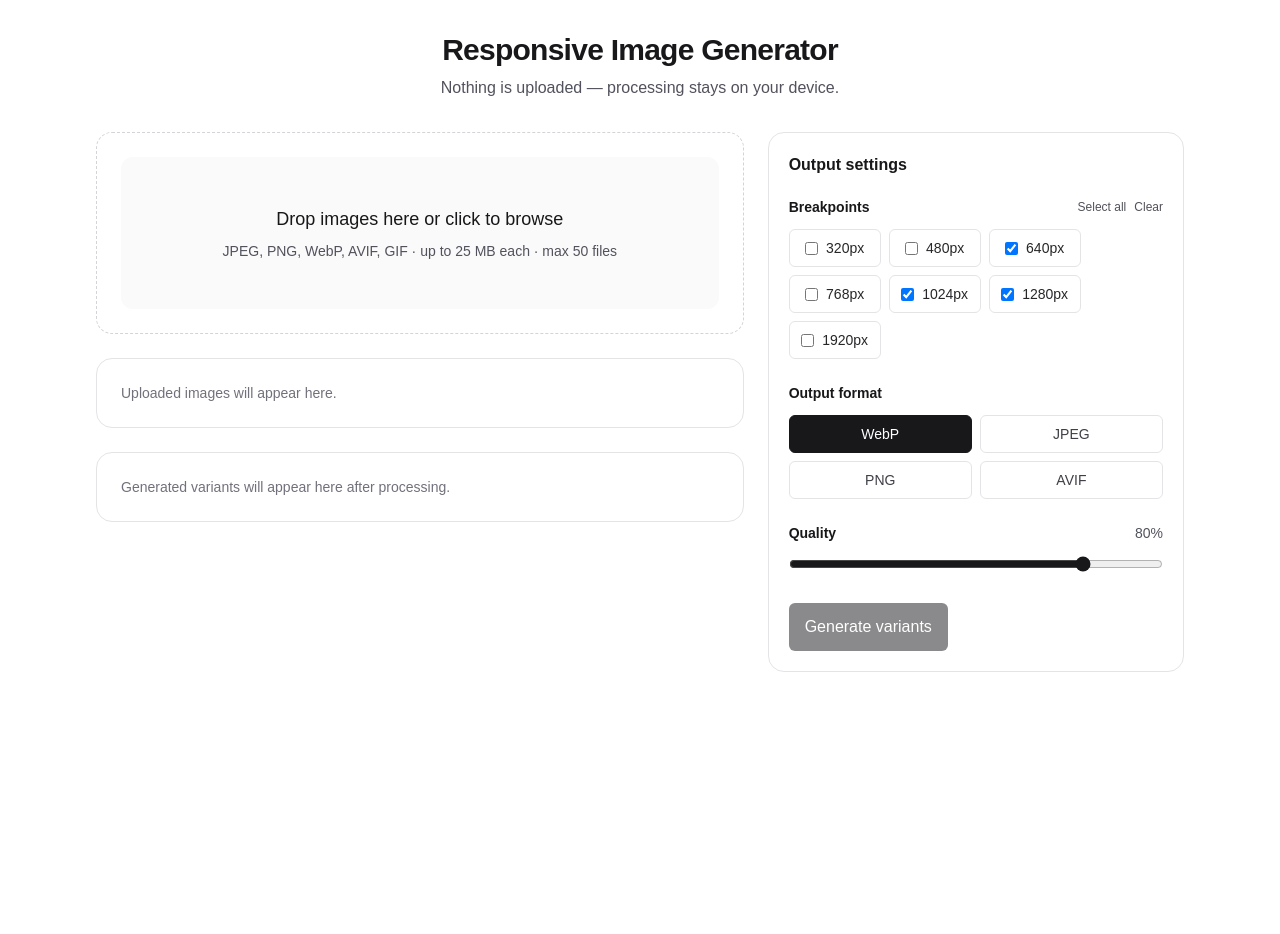
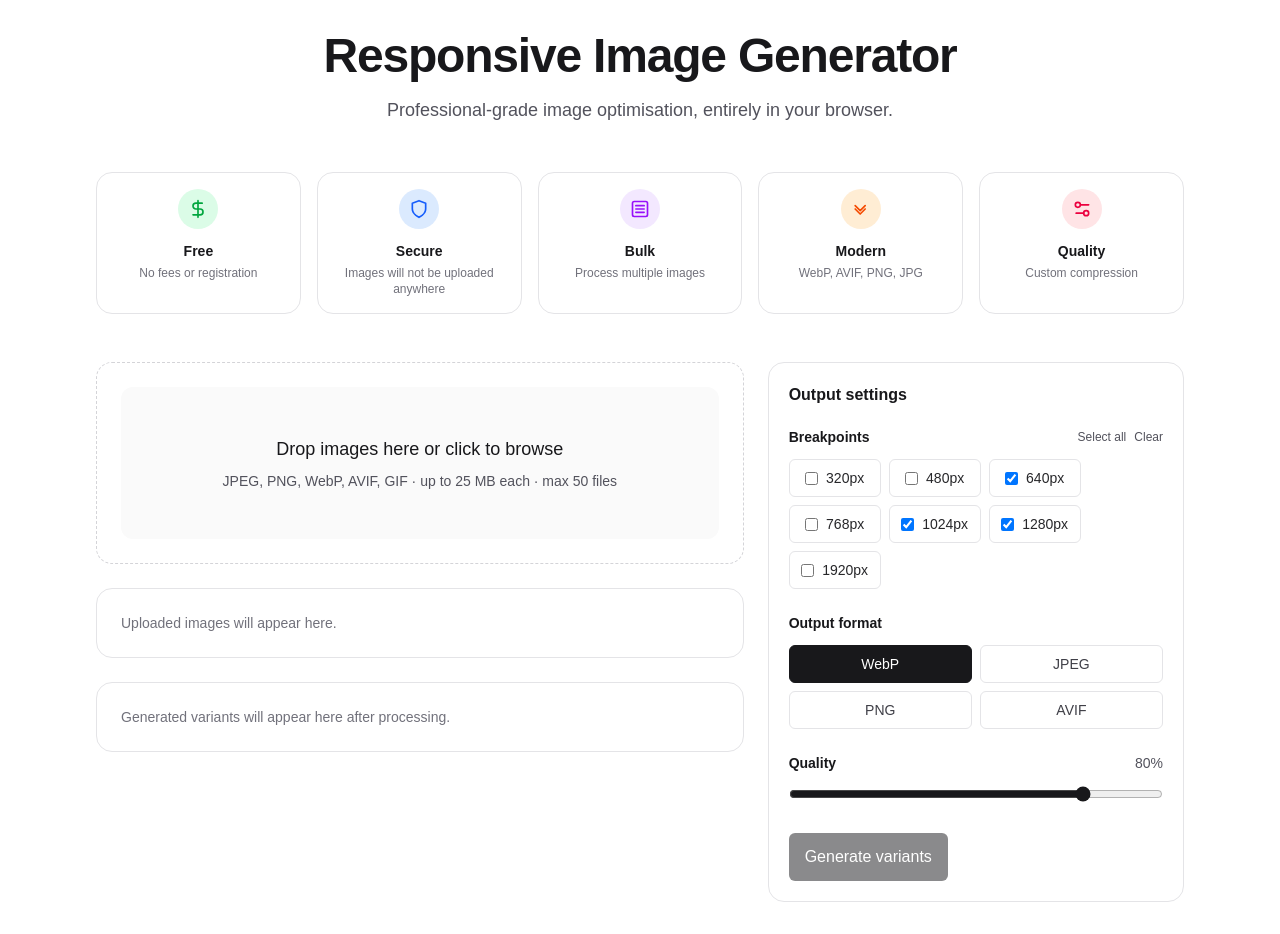
Before and after one commit to McReader/responsive-image-generator, a Next.js app: page / in a window 1280 px wide. Before the commit the page ends 800 px from the top, so only its background shows below. Built offline with nearby package versions, Linux system fonts and the light colour scheme.

Commit message:
Added feature banner

```diff
--- a/app/page.tsx
+++ b/app/page.tsx
@@ -3,14 +3,57 @@ import { GeneratorApp } from "@/components/generator/GeneratorApp";
 export default function Home() {
   return (
     <main className="mx-auto flex w-full max-w-6xl flex-1 flex-col px-4 py-8 sm:px-6 lg:px-8">
-      <header className="flex flex-col items-center text-center mb-8">
-        <h1 className="text-3xl font-semibold tracking-tight text-zinc-900 dark:text-zinc-50">
+      <header className="flex flex-col items-center text-center mb-12">
+        <h1 className="text-4xl font-bold tracking-tight text-zinc-900 dark:text-zinc-50 sm:text-5xl">
           Responsive Image Generator
         </h1>
-        <p className="mt-2 max-w-2xl text-zinc-600 dark:text-zinc-400">
-          Nothing is uploaded — processing stays on your device.
+        <p className="mt-4 max-w-2xl text-lg text-zinc-600 dark:text-zinc-400">
+          Professional-grade image optimisation, entirely in your browser.
         </p>
       </header>
+
+      <section className="mb-12 grid grid-cols-1 gap-4 sm:grid-cols-2 lg:grid-cols-5">
+        <div className="flex flex-col items-center rounded-2xl border border-zinc-200 bg-white p-4 text-center dark:border-zinc-800 dark:bg-zinc-900/50">
+          <div className="mb-3 flex h-10 w-10 items-center justify-center rounded-full bg-green-100 text-green-600 dark:bg-green-900/30 dark:text-green-400">
+            <svg xmlns="http://www.w3.org/2000/svg" width="20" height="20" viewBox="0 0 24 24" fill="none" stroke="currentColor" strokeWidth="2" strokeLinecap="round" strokeLinejoin="round"><path d="M12 2v20M17 5H9.5a3.5 3.5 0 0 0 0 7h5a3.5 3.5 0 0 1 0 7H6"/></svg>
+          </div>
+          <h3 className="text-sm font-semibold text-zinc-900 dark:text-zinc-100">Free</h3>
+          <p className="mt-1 text-xs text-zinc-500 dark:text-zinc-400">No fees or registration</p>
+        </div>
+
+        <div className="flex flex-col items-center rounded-2xl border border-zinc-200 bg-white p-4 text-center dark:border-zinc-800 dark:bg-zinc-900/50">
+          <div className="mb-3 flex h-10 w-10 items-center justify-center rounded-full bg-blue-100 text-blue-600 dark:bg-blue-900/30 dark:text-blue-400">
+            <svg xmlns="http://www.w3.org/2000/svg" width="20" height="20" viewBox="0 0 24 24" fill="none" stroke="currentColor" strokeWidth="2" strokeLinecap="round" strokeLinejoin="round"><path d="M12 22s8-4 8-10V5l-8-3-8 3v7c0 6 8 10 8 10"/></svg>
+          </div>
+          <h3 className="text-sm font-semibold text-zinc-900 dark:text-zinc-100">Secure</h3>
+          <p className="mt-1 text-xs text-zinc-500 dark:text-zinc-400">Images will not be uploaded anywhere</p>
+        </div>
+
+        <div className="flex flex-col items-center rounded-2xl border border-zinc-200 bg-white p-4 text-center dark:border-zinc-800 dark:bg-zinc-900/50">
+          <div className="mb-3 flex h-10 w-10 items-center justify-center rounded-full bg-purple-100 text-purple-600 dark:bg-purple-900/30 dark:text-purple-400">
+            <svg xmlns="http://www.w3.org/2000/svg" width="20" height="20" viewBox="0 0 24 24" fill="none" stroke="currentColor" strokeWidth="2" strokeLinecap="round" strokeLinejoin="round"><rect width="18" height="18" x="3" y="3" rx="2"/><path d="M7 8h10M7 12h10M7 16h10"/></svg>
+          </div>
+          <h3 className="text-sm font-semibold text-zinc-900 dark:text-zinc-100">Bulk</h3>
+          <p className="mt-1 text-xs text-zinc-500 dark:text-zinc-400">Process multiple images</p>
+        </div>
+
+        <div className="flex flex-col items-center rounded-2xl border border-zinc-200 bg-white p-4 text-center dark:border-zinc-800 dark:bg-zinc-900/50">
+          <div className="mb-3 flex h-10 w-10 items-center justify-center rounded-full bg-orange-100 text-orange-600 dark:bg-orange-900/30 dark:text-orange-400">
+            <svg xmlns="http://www.w3.org/2000/svg" width="20" height="20" viewBox="0 0 24 24" fill="none" stroke="currentColor" strokeWidth="2" strokeLinecap="round" strokeLinejoin="round"><path d="m5 8 6 6 6-6"/><path d="m5 12 6 6 6-6"/></svg>
+          </div>
+          <h3 className="text-sm font-semibold text-zinc-900 dark:text-zinc-100">Modern</h3>
+          <p className="mt-1 text-xs text-zinc-500 dark:text-zinc-400">WebP, AVIF, PNG, JPG</p>
+        </div>
+
+        <div className="flex flex-col items-center rounded-2xl border border-zinc-200 bg-white p-4 text-center dark:border-zinc-800 dark:bg-zinc-900/50">
+          <div className="mb-3 flex h-10 w-10 items-center justify-center rounded-full bg-rose-100 text-rose-600 dark:bg-rose-900/30 dark:text-rose-400">
+            <svg xmlns="http://www.w3.org/2000/svg" width="20" height="20" viewBox="0 0 24 24" fill="none" stroke="currentColor" strokeWidth="2" strokeLinecap="round" strokeLinejoin="round"><path d="M20 7h-9"/><path d="M14 17H5"/><circle cx="17" cy="17" r="3"/><circle cx="7" cy="7" r="3"/></svg>
+          </div>
+          <h3 className="text-sm font-semibold text-zinc-900 dark:text-zinc-100">Quality</h3>
+          <p className="mt-1 text-xs text-zinc-500 dark:text-zinc-400">Custom compression</p>
+        </div>
+      </section>
+
       <GeneratorApp />
     </main>
   );
```
